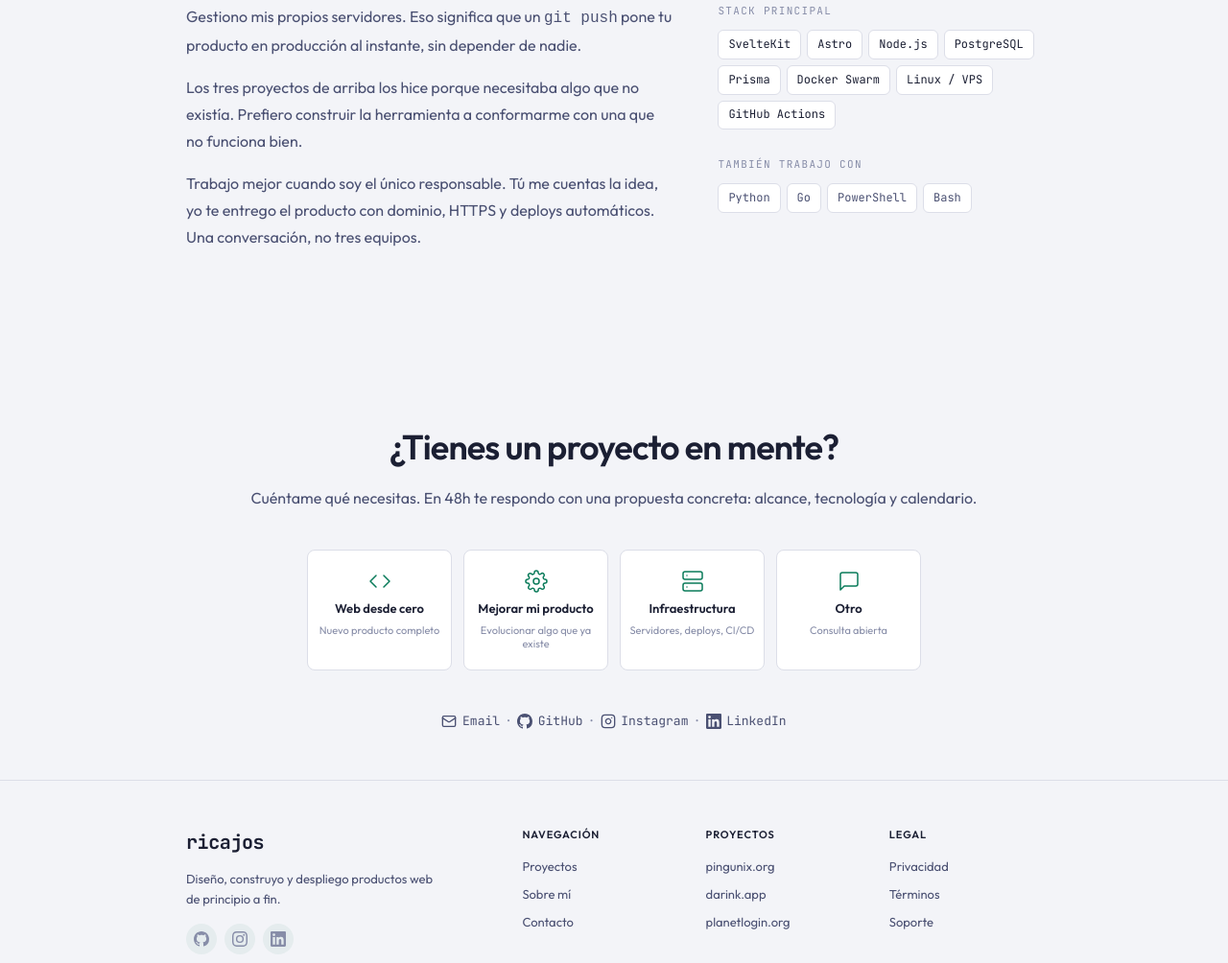
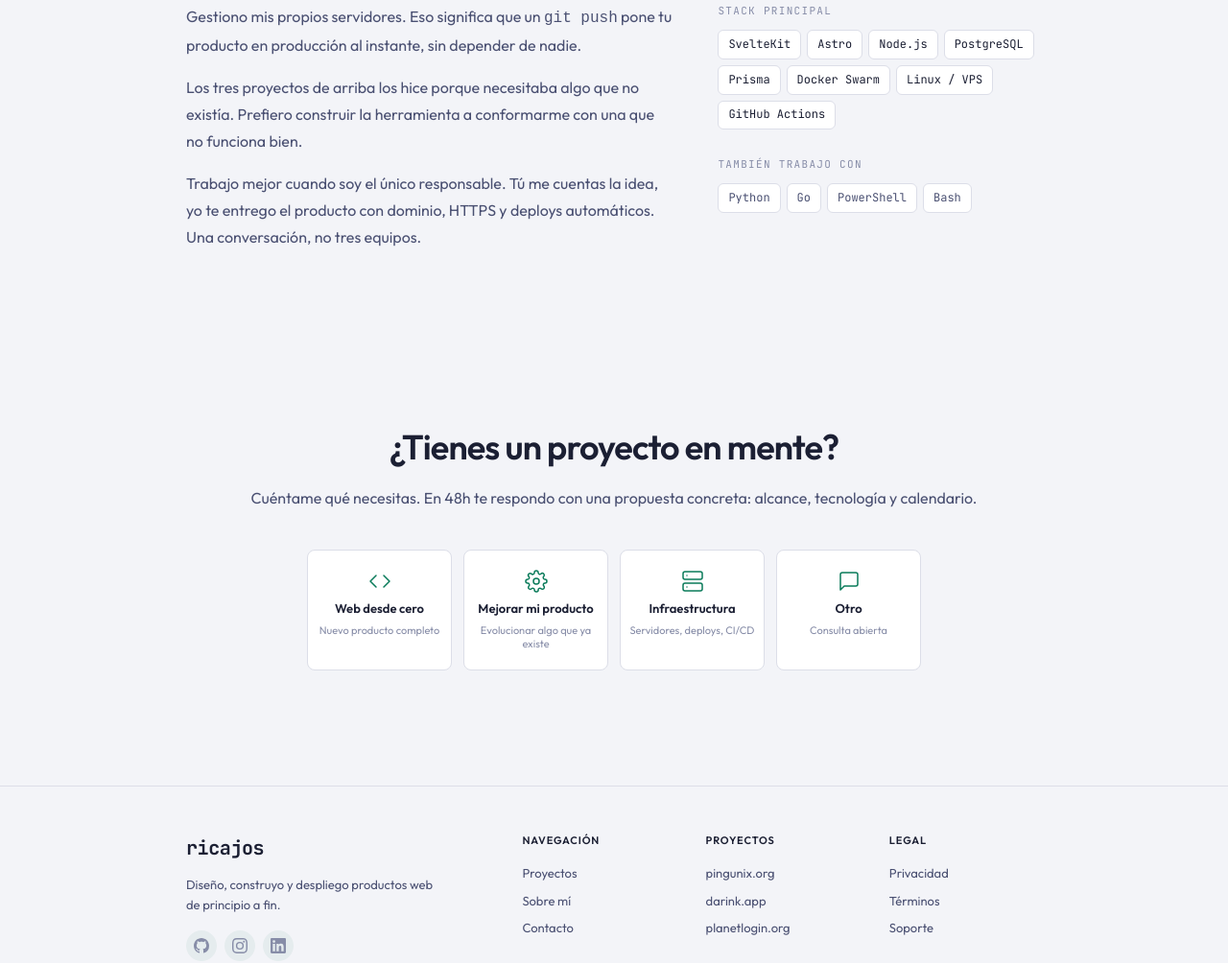
Before and after one commit to rricajos/rricajos, an Astro site: page / in a window 1280 px wide. Shown: the part 1796-2800 px from the top of the page at 96% size. Built offline with nearby package versions, Linux system fonts and the light colour scheme; Astro itself is replaced by a stand-in of ours.

Commit message:
add topic select to form, remove social links from contact
- subject dropdown pre-selected by topic card choice
- remove social links (already in footer)
- more padding between contact section and footer
- clean up unused social-links CSS

```diff
--- a/src/pages/index.astro
+++ b/src/pages/index.astro
@@ -200,10 +200,19 @@ import Base from '../layouts/Base.astro';
         </button>
       </div>
       <form class="contact-form" id="contact-form" action="https://formsubmit.co/ergoegos@gmail.com" method="POST">
-        <input type="hidden" name="_subject" value="New message from ricajos.com" />
         <input type="hidden" name="_captcha" value="false" />
         <input type="hidden" name="_next" value="https://ricajos.com/#contact" />
         <input type="text" name="_honey" style="display:none" tabindex="-1" autocomplete="off" aria-hidden="true" />
+        <div class="form-group">
+          <label for="topic" data-i18n="form.topic">Asunto</label>
+          <select id="topic" name="_subject" required>
+            <option value="" data-i18n="form.topic_ph">Selecciona un tema</option>
+            <option value="Web desde cero" data-i18n="topic.new" data-topic="new">Web desde cero</option>
+            <option value="Mejorar mi producto" data-i18n="topic.improve" data-topic="improve">Mejorar mi producto</option>
+            <option value="Infraestructura" data-i18n="topic.infra" data-topic="infra">Infraestructura</option>
+            <option value="Otro" data-i18n="topic.other" data-topic="other">Otro</option>
+          </select>
+        </div>
         <div class="form-row">
           <div class="form-group">
             <label for="name" data-i18n="form.name">Nombre</label>
@@ -220,27 +229,6 @@ import Base from '../layouts/Base.astro';
         </div>
         <button type="submit" class="submit-btn" data-i18n="form.send">Enviar mensaje</button>
       </form>
-      <div class="social-links">
-        <a href="mailto:ergoegos@gmail.com" target="_blank" rel="noopener">
-          <svg width="16" height="16" viewBox="0 0 24 24" fill="none" stroke="currentColor" stroke-width="2" stroke-linecap="round" stroke-linejoin="round"><rect x="2" y="4" width="20" height="16" rx="2"/><path d="m22 7-8.97 5.7a1.94 1.94 0 0 1-2.06 0L2 7"/></svg>
-          Email
-        </a>
-        <span class="social-sep">·</span>
-        <a href="https://github.com/rricajos" target="_blank" rel="noopener">
-          <svg width="16" height="16" viewBox="0 0 24 24" fill="currentColor"><path d="M12 0C5.37 0 0 5.37 0 12c0 5.31 3.435 9.795 8.205 11.385.6.105.825-.255.825-.57 0-.285-.015-1.23-.015-2.235-3.015.555-3.795-.735-4.035-1.41-.135-.345-.72-1.41-1.23-1.695-.42-.225-1.02-.78-.015-.795.945-.015 1.62.87 1.845 1.23 1.08 1.815 2.805 1.305 3.495.99.105-.78.42-1.305.765-1.605-2.67-.3-5.46-1.335-5.46-5.925 0-1.305.465-2.385 1.23-3.225-.12-.3-.54-1.53.12-3.18 0 0 1.005-.315 3.3 1.23.96-.27 1.98-.405 3-.405s2.04.135 3 .405c2.295-1.56 3.3-1.23 3.3-1.23.66 1.65.24 2.88.12 3.18.765.84 1.23 1.905 1.23 3.225 0 4.605-2.805 5.625-5.475 5.925.435.375.81 1.095.81 2.22 0 1.605-.015 2.895-.015 3.3 0 .315.225.69.825.57A12.02 12.02 0 0 0 24 12c0-6.63-5.37-12-12-12z"/></svg>
-          GitHub
-        </a>
-        <span class="social-sep">·</span>
-        <a href="https://instagram.com/rricajos" target="_blank" rel="noopener">
-          <svg width="16" height="16" viewBox="0 0 24 24" fill="none" stroke="currentColor" stroke-width="2" stroke-linecap="round" stroke-linejoin="round"><rect x="2" y="2" width="20" height="20" rx="5"/><path d="M16 11.37A4 4 0 1 1 12.63 8 4 4 0 0 1 16 11.37z"/><line x1="17.5" y1="6.5" x2="17.51" y2="6.5"/></svg>
-          Instagram
-        </a>
-        <span class="social-sep">·</span>
-        <a href="https://linkedin.com/in/rricajos" target="_blank" rel="noopener">
-          <svg width="16" height="16" viewBox="0 0 24 24" fill="currentColor"><path d="M20.447 20.452h-3.554v-5.569c0-1.328-.027-3.037-1.852-3.037-1.853 0-2.136 1.445-2.136 2.939v5.667H9.351V9h3.414v1.561h.046c.477-.9 1.637-1.85 3.37-1.85 3.601 0 4.267 2.37 4.267 5.455v6.286zM5.337 7.433a2.062 2.062 0 0 1-2.063-2.065 2.064 2.064 0 1 1 2.063 2.065zm1.782 13.019H3.555V9h3.564v11.452zM22.225 0H1.771C.792 0 0 .774 0 1.729v20.542C0 23.227.792 24 1.771 24h20.451C23.2 24 24 23.227 24 22.271V1.729C24 .774 23.2 0 22.222 0h.003z"/></svg>
-          LinkedIn
-        </a>
-      </div>
     </div>
   </section>
 
@@ -868,7 +856,7 @@ import Base from '../layouts/Base.astro';
   /* ── Contact ── */
   .contact-section {
     text-align: center;
-    padding: 6rem 0 3rem;
+    padding: 6rem 0 5rem;
   }
 
   .contact-heading {
@@ -982,6 +970,7 @@ import Base from '../layouts/Base.astro';
     letter-spacing: 0.02em;
   }
 
+  .contact-form select,
   .contact-form input,
   .contact-form textarea {
     width: 100%;
@@ -995,6 +984,7 @@ import Base from '../layouts/Base.astro';
     transition: border-color 0.15s;
   }
 
+  .contact-form select:focus,
   .contact-form input:focus,
   .contact-form textarea:focus {
     border-color: var(--accent);
@@ -1026,39 +1016,6 @@ import Base from '../layouts/Base.astro';
     background: var(--accent-hover);
   }
 
-  .social-links {
-    margin-top: 2.5rem;
-    display: flex;
-    justify-content: center;
-    align-items: center;
-    gap: 0.5rem;
-    flex-wrap: wrap;
-  }
-
-  .social-links a {
-    font-family: var(--font-mono);
-    font-size: 0.8125rem;
-    color: var(--text-2);
-    text-decoration: none;
-    transition: color 0.15s;
-    display: inline-flex;
-    align-items: center;
-    gap: 0.35rem;
-  }
-
-  .social-links a svg {
-    flex-shrink: 0;
-  }
-
-  .social-links a:hover {
-    color: var(--accent);
-  }
-
-  .social-sep {
-    color: var(--muted);
-    user-select: none;
-  }
-
   /* ── Footer ── */
   footer {
     border-top: 1px solid var(--border);
@@ -1326,8 +1283,6 @@ import Base from '../layouts/Base.astro';
     }
     section { padding: 1.5rem 0; }
     .card { box-shadow: none; border: 1px solid #ccc; break-inside: avoid; }
-    .social-links a { color: inherit; }
-    .social-links a::after { content: ' (' attr(href) ')'; font-size: 0.7rem; }
     footer { border: none; }
     body { color: #000; background: #fff; }
   }
@@ -1378,6 +1333,8 @@ import Base from '../layouts/Base.astro';
       'form.message': 'Mensaje',
       'form.message_ph': 'Cuéntame sobre tu proyecto...',
       'form.send': 'Enviar mensaje',
+      'form.topic': 'Asunto',
+      'form.topic_ph': 'Selecciona un tema',
       'topic.new': 'Web desde cero',
       'topic.new_desc': 'Nuevo producto completo',
       'topic.improve': 'Mejorar mi producto',
@@ -1431,6 +1388,8 @@ import Base from '../layouts/Base.astro';
       'form.message': 'Message',
       'form.message_ph': 'Tell me about your project...',
       'form.send': 'Send message',
+      'form.topic': 'Subject',
+      'form.topic_ph': 'Select a topic',
       'topic.new': 'New website',
       'topic.new_desc': 'Complete new product',
       'topic.improve': 'Improve my product',
@@ -1484,6 +1443,8 @@ import Base from '../layouts/Base.astro';
       'form.message': '留言',
       'form.message_ph': '告诉我你的项目...',
       'form.send': '发送消息',
+      'form.topic': '主题',
+      'form.topic_ph': '选择一个主题',
       'topic.new': '从零开始建站',
       'topic.new_desc': '全新产品',
       'topic.improve': '改进我的产品',
@@ -1668,9 +1629,14 @@ import Base from '../layouts/Base.astro';
     card.addEventListener('click', () => {
       const topic = card.dataset.topic;
       const msg = document.getElementById('message');
+      const topicSelect = document.getElementById('topic');
       const lang = currentLang || 'es';
       const prefills = topicPrefills[lang] || topicPrefills.es;
       if (msg) msg.value = prefills[topic] || '';
+      if (topicSelect) {
+        const opt = topicSelect.querySelector('[data-topic="' + topic + '"]');
+        if (opt) topicSelect.value = opt.value;
+      }
       if (topicCardsEl) topicCardsEl.classList.add('hidden');
       setTimeout(() => {
         if (contactFormEl) {
```
